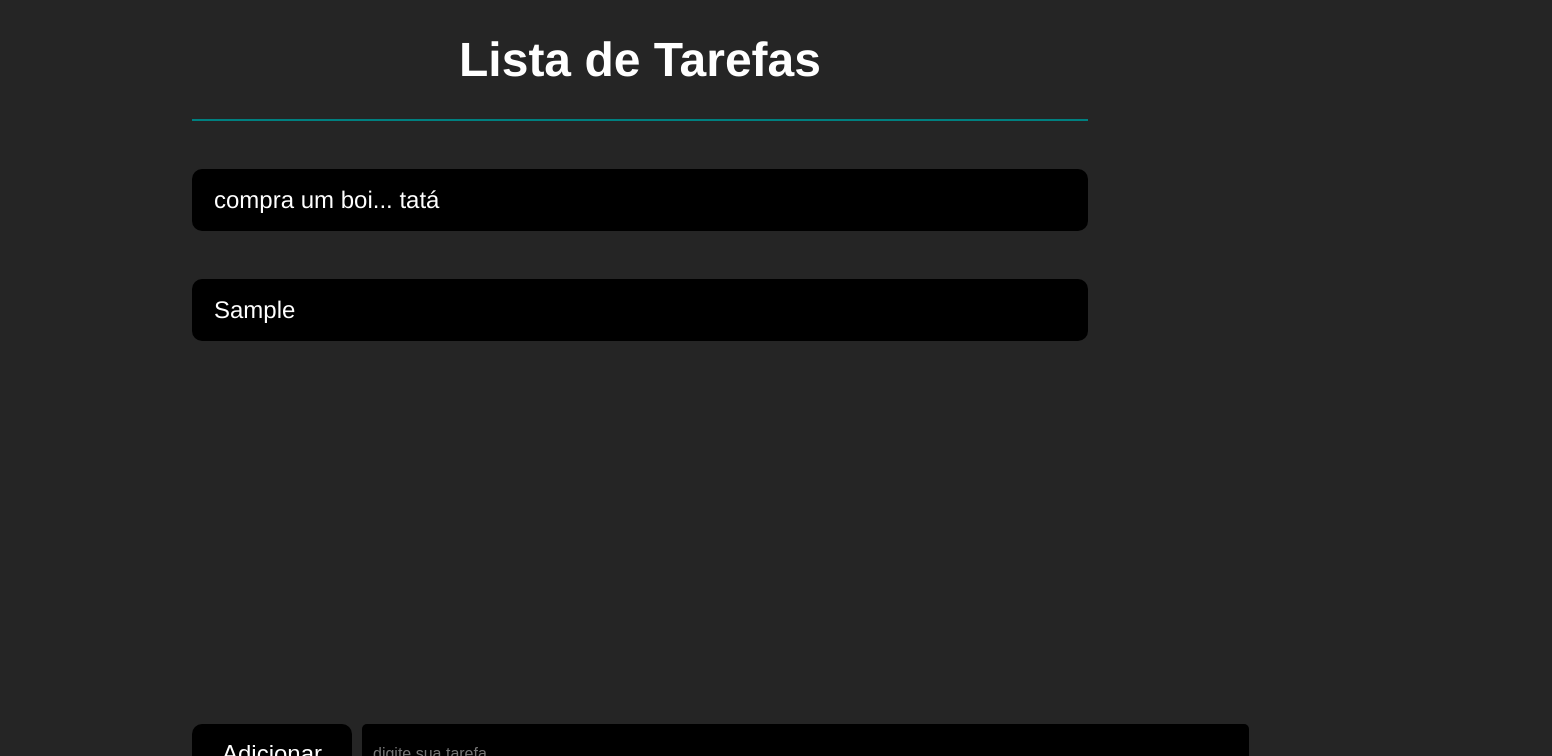
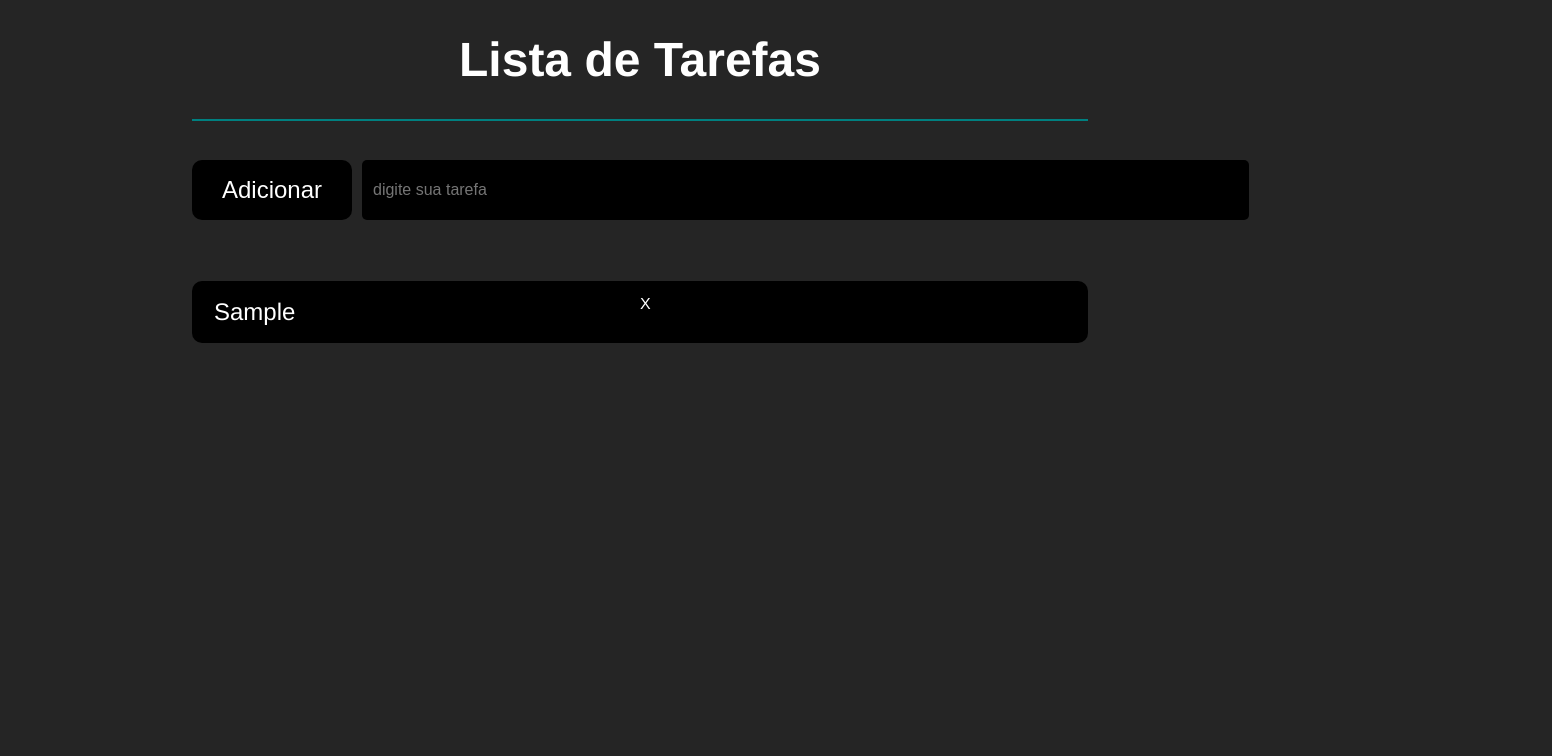
Before and after one commit to santosfk/toDoList, a React (Create React App) app: page / in a window 1280 px wide. Both pictures are taken after typing "Sample" into the empty fields and a click on the button "Adicionar". Shown: the top 756 px of the page, 1552 px wide, since content can reach past the window. Built offline with nearby package versions, Linux system fonts and the light colour scheme.

Commit message:
adding remove tasks function

```diff
--- a/src/App.tsx
+++ b/src/App.tsx
@@ -5,12 +5,20 @@ import { Item } from "./types/item";
 import ListItem from "./components/listItem/ListItem";
 import AddArea from "./components/addArea/AddArea";
 function App() {
-  const [list, setList] = useState<Item[]>([
-    { id: 1, name: "compra um boi... tatá", done: false },
-  ]);
+  const [list, setList] = useState<Item[]>([]);
+
+  const handleTaskAdd = (taskName: string) => {
+    const NewList = [...list];
+    NewList.push({
+      id: list.length + 1,
+      name: taskName,
+      done: false,
+    });
+    setList(NewList);
+  };
 
   const ItsDone = (item: Item) => {
-    const newList = list.map((newItem) => {
+    const NewList = list.map((newItem) => {
       if (newItem.id === item.id) {
         return {
           ...newItem,
@@ -20,17 +28,14 @@ function App() {
       return newItem;
     });
 
-    setList(newList);
-  };
-  const handleTaskAdd = (taskName: string) => {
-    let NewList = [...list];
-    NewList.push({
-      id: list.length + 1,
-      name: taskName,
-      done: false,
-    });
     setList(NewList);
   };
+  const removeTask = (item: Item) => {
+    const mapList = [...list];
+    const NewList = mapList.slice(item.id);
+    setList(NewList);
+  };
+  console.log(list);
 
   return (
     <>
@@ -39,15 +44,16 @@ function App() {
         <h1> Lista de Tarefas</h1>
       </style.Header>
       <style.Content>
+        <AddArea onAdd={handleTaskAdd} />
         {list.map((item, index) => (
           <ListItem
             key={index}
             item={item}
             done={item.done}
             itsDone={() => ItsDone(item)}
+            removeTask={() => removeTask(item)}
           />
         ))}
-        <AddArea onAdd={handleTaskAdd} />
       </style.Content>
     </>
   );
--- a/src/components/addArea/style.ts
+++ b/src/components/addArea/style.ts
@@ -3,8 +3,9 @@ import styled from "styled-components";
 export const Container = styled.div`
   display: flex;
   justify-content: space-between;
-  position: absolute;
-  bottom: 1rem;
+  position: fixed;
+  top: 10rem;
+
   button {
     width: 10rem;
     padding: 5px 5px;
--- a/src/components/listItem/ListItem.tsx
+++ b/src/components/listItem/ListItem.tsx
@@ -6,12 +6,16 @@ type Props = {
   item: Item;
   done: boolean;
   itsDone: () => void;
+  removeTask: () => void;
 };
-function ListItem({ item, done, itsDone }: Props) {
+function ListItem({ item, done, itsDone, removeTask }: Props) {
   return (
-    <styled.Container onClick={itsDone} done={done}>
-      <label htmlFor="">{item.name}</label>
-    </styled.Container>
+    <>
+      <styled.Container onClick={itsDone} done={done}>
+        <label htmlFor="">{item.name}</label>
+      </styled.Container>
+      <styled.Remove onClick={removeTask}>X</styled.Remove>
+    </>
   );
 }
 
--- a/src/components/listItem/style.ts
+++ b/src/components/listItem/style.ts
@@ -3,7 +3,9 @@ import styled from "styled-components";
 export const Container = styled.div<{
   done: boolean;
 }>`
-  margin-top: 3rem;
+  position: relative;
+  top: 8rem;
+  margin-top: 2rem;
   color: white;
   font-size: 1.5rem;
   background-color: ${({ done }) => (done ? "green" : "black")};
@@ -22,3 +24,10 @@ export const Container = styled.div<{
     margin-right: 10px;
   }
 `;
+export const Remove = styled.div`
+  position: relative;
+  left: 50%;
+  top: 5rem;
+  color: white;
+  margin-right: -1rem;
+`;
```
